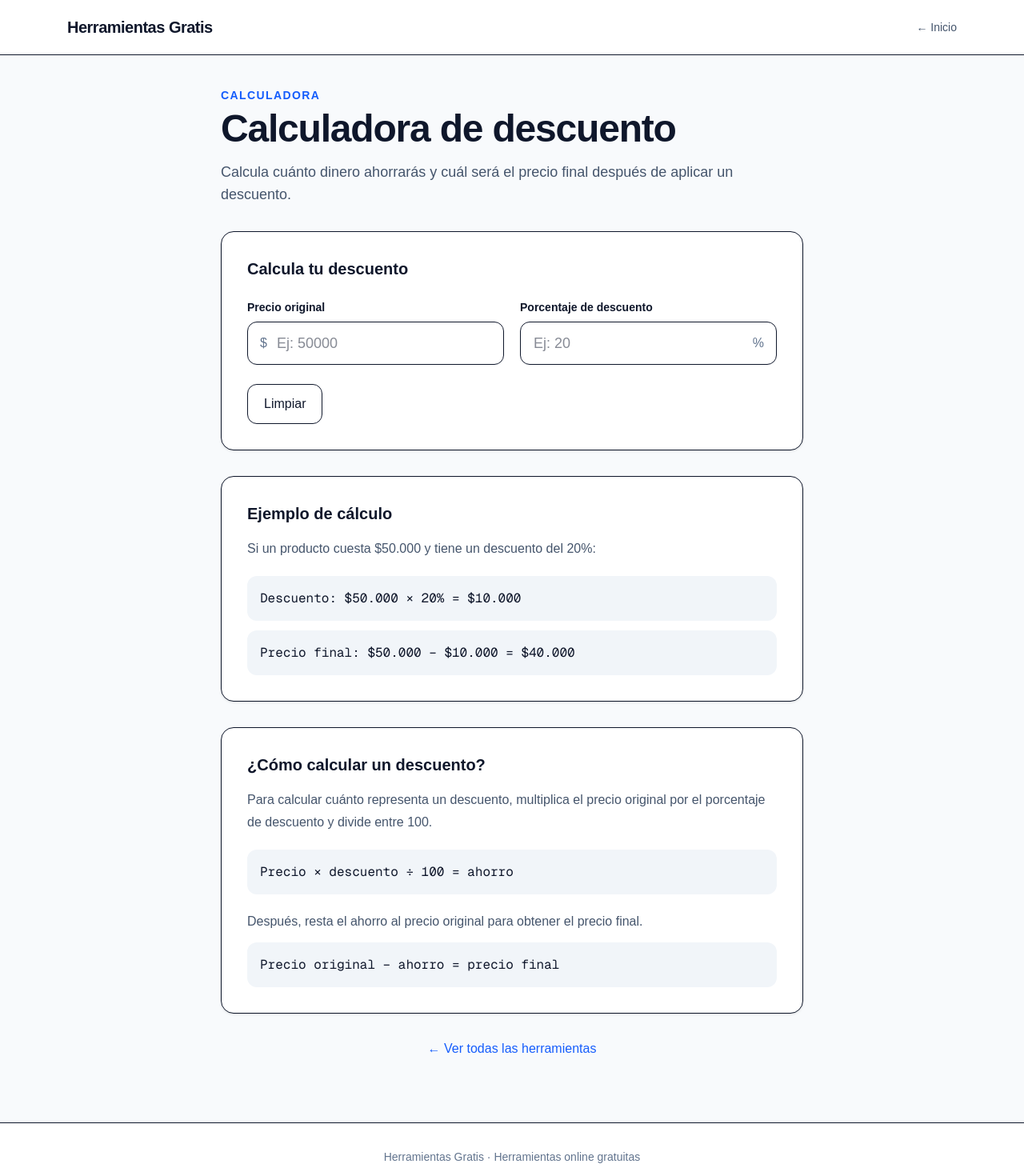
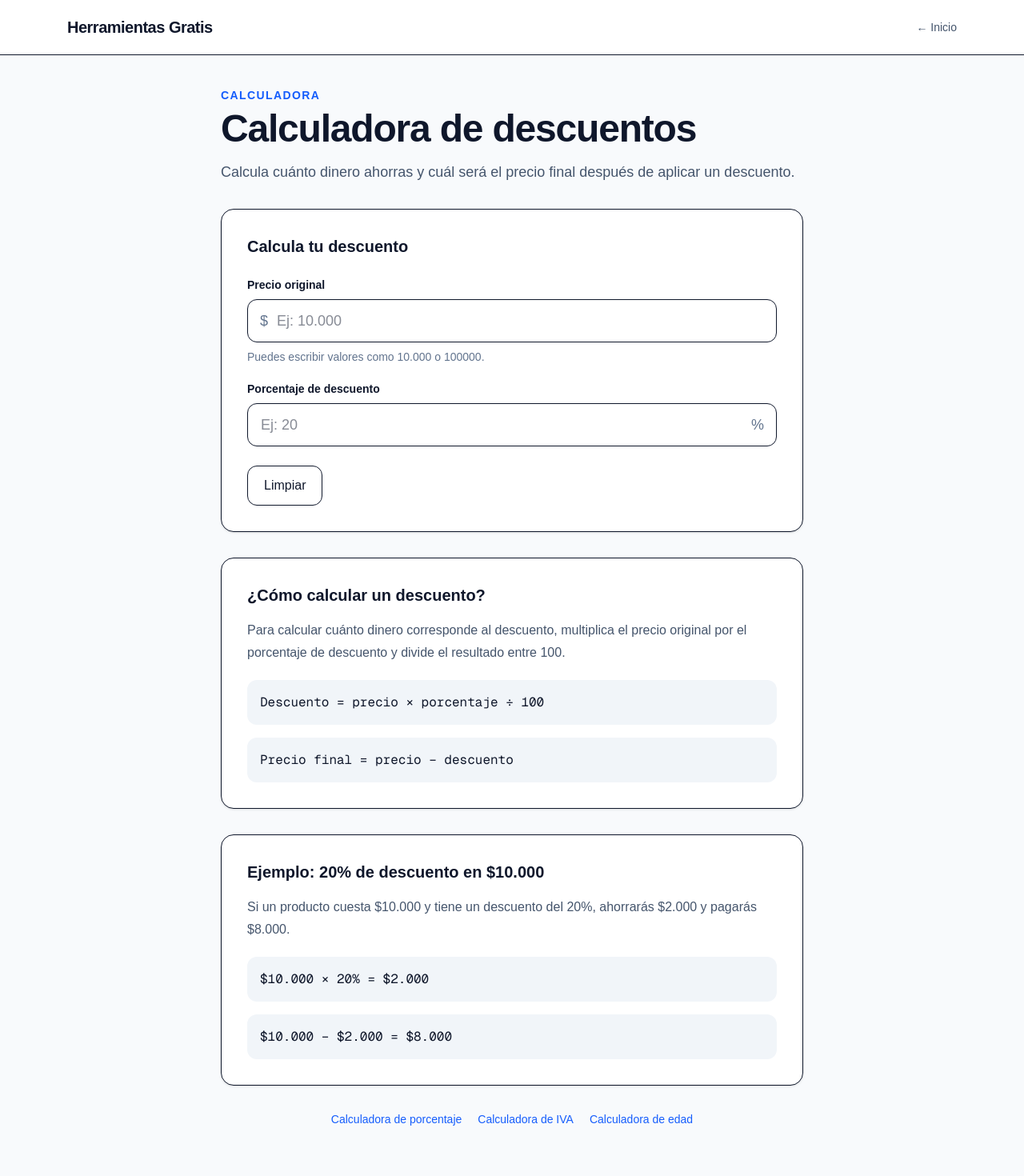
Before and after one commit to tvmaycol12-hue/herramientas-web, a Next.js app: page /descuento in a window 1280 px wide. Shown: the top 1470 px of the page at 80% size. Built offline with nearby package versions, Linux system fonts and the light colour scheme.

Commit message:
Correccion de formato de precios

```diff
--- a/app/descuento/page.tsx
+++ b/app/descuento/page.tsx
@@ -7,40 +7,55 @@ export default function DescuentoPage() {
   const [descuento, setDescuento] = useState("");
   const [copiado, setCopiado] = useState(false);
 
-  const precioNumero = Number(precio);
-  const descuentoNumero = Number(descuento);
+  // Convierte:
+  // 10.000 -> 10000
+  // 100.000 -> 100000
+  // 1.500.000 -> 1500000
+  const convertirNumero = (valor: string) => {
+    const limpio = valor.replace(/\./g, "").replace(/,/g, ".");
+    return Number(limpio);
+  };
 
-  let ahorro: number | null = null;
-  let precioFinal: number | null = null;
+  const precioNumero = convertirNumero(precio);
+  const descuentoNumero = convertirNumero(descuento);
+
+  let montoDescuento = 0;
+  let precioFinal = 0;
 
   if (
     precio !== "" &&
     descuento !== "" &&
-    precioNumero >= 0 &&
+    !isNaN(precioNumero) &&
+    !isNaN(descuentoNumero) &&
     descuentoNumero >= 0
   ) {
-    ahorro = (precioNumero * descuentoNumero) / 100;
-    precioFinal = precioNumero - ahorro;
+    montoDescuento =
+      precioNumero * (descuentoNumero / 100);
+
+    precioFinal =
+      precioNumero - montoDescuento;
   }
 
-  const formatearNumero = (numero: number) => {
-    return new Intl.NumberFormat("es-CL", {
+  const hayResultado =
+    precio !== "" &&
+    descuento !== "" &&
+    !isNaN(precioNumero) &&
+    !isNaN(descuentoNumero) &&
+    descuentoNumero >= 0;
+
+  const formatoPesos = (numero: number) => {
+    return numero.toLocaleString("es-CL", {
+      minimumFractionDigits: 0,
       maximumFractionDigits: 2,
-    }).format(numero);
+    });
   };
 
   const copiarResultado = async () => {
-    if (precioFinal === null) return;
+    if (!hayResultado) return;
 
-    const texto = `Precio original: ${formatearNumero(
-      precioNumero
-    )}\nDescuento: ${formatearNumero(
-      descuentoNumero
-    )}%\nAhorras: ${formatearNumero(
-      ahorro ?? 0
-    )}\nPrecio final: ${formatearNumero(precioFinal)}`;
-
-    await navigator.clipboard.writeText(texto);
+    await navigator.clipboard.writeText(
+      `$${formatoPesos(precioFinal)}`
+    );
 
     setCopiado(true);
 
@@ -71,7 +86,7 @@ export default function DescuentoPage() {
 
           <a
             href="/"
-            className="text-sm font-medium text-slate-600 transition hover:text-blue-600"
+            className="text-sm font-medium text-slate-600 hover:text-blue-600"
           >
             ← Inicio
           </a>
@@ -90,12 +105,12 @@ export default function DescuentoPage() {
           </p>
 
           <h1 className="text-4xl font-bold tracking-tight sm:text-5xl">
-            Calculadora de descuento
+            Calculadora de descuentos
           </h1>
 
           <p className="mt-4 text-lg leading-7 text-slate-600">
-            Calcula cuánto dinero ahorrarás y cuál será el precio final
-            después de aplicar un descuento.
+            Calcula cuánto dinero ahorras y cuál será el precio
+            final después de aplicar un descuento.
           </p>
 
         </div>
@@ -107,11 +122,8 @@ export default function DescuentoPage() {
             Calcula tu descuento
           </h2>
 
-          {/* CAMPOS */}
-          <div className="mt-6 grid gap-5 sm:grid-cols-2">
-
           {/* PRECIO */}
-            <div>
+          <div className="mt-6">
 
             <label className="mb-2 block text-sm font-semibold">
               Precio original
@@ -119,25 +131,36 @@ export default function DescuentoPage() {
 
             <div className="relative">
 
-                <span className="absolute left-4 top-1/2 -translate-y-1/2 text-slate-500">
+              <span className="absolute left-4 top-1/2 -translate-y-1/2 text-lg font-medium text-slate-500">
                 $
               </span>
 
               <input
-                  type="number"
-                  min="0"
+                type="text"
+                inputMode="decimal"
                 value={precio}
-                  onChange={(e) => setPrecio(e.target.value)}
-                  placeholder="Ej: 50000"
+                onChange={(e) => {
+                  const valor = e.target.value;
+
+                  if (/^[0-9.,]*$/.test(valor)) {
+                    setPrecio(valor);
+                    setCopiado(false);
+                  }
+                }}
+                placeholder="Ej: 10.000"
                 className="w-full rounded-xl border py-3 pl-9 pr-4 text-lg outline-none transition focus:border-blue-500 focus:ring-2 focus:ring-blue-100"
               />
 
             </div>
 
+            <p className="mt-2 text-sm text-slate-500">
+              Puedes escribir valores como 10.000 o 100000.
+            </p>
+
           </div>
 
           {/* DESCUENTO */}
-            <div>
+          <div className="mt-5">
 
             <label className="mb-2 block text-sm font-semibold">
               Porcentaje de descuento
@@ -146,16 +169,22 @@ export default function DescuentoPage() {
             <div className="relative">
 
               <input
-                  type="number"
-                  min="0"
-                  max="100"
+                type="text"
+                inputMode="decimal"
                 value={descuento}
-                  onChange={(e) => setDescuento(e.target.value)}
+                onChange={(e) => {
+                  const valor = e.target.value;
+
+                  if (/^[0-9.,]*$/.test(valor)) {
+                    setDescuento(valor);
+                    setCopiado(false);
+                  }
+                }}
                 placeholder="Ej: 20"
-                  className="w-full rounded-xl border px-4 py-3 pr-10 text-lg outline-none transition focus:border-blue-500 focus:ring-2 focus:ring-blue-100"
+                className="w-full rounded-xl border px-4 py-3 pr-12 text-lg outline-none transition focus:border-blue-500 focus:ring-2 focus:ring-blue-100"
               />
 
-                <span className="absolute right-4 top-1/2 -translate-y-1/2 text-slate-500">
+              <span className="absolute right-4 top-1/2 -translate-y-1/2 text-lg font-medium text-slate-500">
                 %
               </span>
 
@@ -163,94 +192,94 @@ export default function DescuentoPage() {
 
           </div>
 
-          </div>
+          {/* BOTÓN LIMPIAR */}
+          <div className="mt-6">
 
-          {/* BOTÓN LIMPIAR */}
             <button
               onClick={limpiar}
-            className="mt-6 rounded-xl border px-5 py-3 font-medium transition hover:bg-slate-50"
+              className="rounded-xl border px-5 py-3 font-medium transition hover:bg-slate-50"
             >
               Limpiar
             </button>
 
+          </div>
+
           {/* RESULTADO */}
-          {precioFinal !== null && ahorro !== null && (
-            <div className="mt-8 rounded-2xl bg-slate-900 p-6 text-white">
+          {hayResultado && (
+            <div className="mt-8">
+
+              <div className="rounded-2xl bg-slate-900 p-6 text-white">
 
                 <p className="text-sm text-slate-300">
                   Precio final
                 </p>
 
                 <p className="mt-2 text-4xl font-bold sm:text-5xl">
-                ${formatearNumero(precioFinal)}
+                  ${formatoPesos(precioFinal)}
                 </p>
 
-              <div className="mt-6 grid gap-4 sm:grid-cols-2">
+                <p className="mt-4 text-sm text-slate-300">
+                  Ahorras: ${formatoPesos(montoDescuento)}
+                </p>
 
-                <div className="rounded-xl bg-white/10 p-4">
+                <button
+                  onClick={copiarResultado}
+                  className="mt-5 rounded-xl bg-white px-4 py-2 text-sm font-semibold text-slate-900 transition hover:bg-slate-100"
+                >
+                  {copiado
+                    ? "✓ Copiado"
+                    : "Copiar resultado"}
+                </button>
 
-                  <p className="text-sm text-slate-300">
+              </div>
+
+              {/* DETALLE */}
+              <div className="mt-5 grid gap-4 sm:grid-cols-2">
+
+                <div className="rounded-xl border p-5">
+
+                  <p className="text-sm text-slate-500">
                     Precio original
                   </p>
 
-                  <p className="mt-1 text-xl font-semibold">
-                    ${formatearNumero(precioNumero)}
+                  <p className="mt-2 text-2xl font-bold">
+                    ${formatoPesos(precioNumero)}
                   </p>
 
                 </div>
 
-                <div className="rounded-xl bg-white/10 p-4">
+                <div className="rounded-xl border p-5">
 
-                  <p className="text-sm text-slate-300">
-                    Ahorras
+                  <p className="text-sm text-slate-500">
+                    Descuento ({descuentoNumero}%)
                   </p>
 
-                  <p className="mt-1 text-xl font-semibold">
-                    ${formatearNumero(ahorro)}
+                  <p className="mt-2 text-2xl font-bold">
+                    ${formatoPesos(montoDescuento)}
+                  </p>
+
+                </div>
+
+                <div className="rounded-xl border p-5 sm:col-span-2">
+
+                  <p className="text-sm text-slate-500">
+                    Precio final
+                  </p>
+
+                  <p className="mt-2 text-2xl font-bold">
+                    ${formatoPesos(precioFinal)}
                   </p>
 
                 </div>
 
               </div>
 
-              <button
-                onClick={copiarResultado}
-                className="mt-6 rounded-xl bg-white px-5 py-3 text-sm font-semibold text-slate-900 transition hover:bg-slate-100"
-              >
-                {copiado ? "✓ Resultado copiado" : "Copiar resultado"}
-              </button>
-
             </div>
           )}
 
         </section>
 
-        {/* EJEMPLOS */}
-        <section className="mt-8 rounded-2xl border bg-white p-6 shadow-sm sm:p-8">
-
-          <h2 className="text-xl font-bold">
-            Ejemplo de cálculo
-          </h2>
-
-          <p className="mt-4 leading-7 text-slate-600">
-            Si un producto cuesta $50.000 y tiene un descuento del 20%:
-          </p>
-
-          <div className="mt-5 space-y-3">
-
-            <div className="rounded-xl bg-slate-100 p-4 font-mono">
-              Descuento: $50.000 × 20% = $10.000
-            </div>
-
-            <div className="rounded-xl bg-slate-100 p-4 font-mono">
-              Precio final: $50.000 − $10.000 = $40.000
-            </div>
-
-          </div>
-
-        </section>
-
-        {/* PREGUNTAS */}
+        {/* EXPLICACIÓN */}
         <section className="mt-8 rounded-2xl border bg-white p-6 shadow-sm sm:p-8">
 
           <h2 className="text-xl font-bold">
@@ -258,34 +287,65 @@ export default function DescuentoPage() {
           </h2>
 
           <p className="mt-4 leading-7 text-slate-600">
-            Para calcular cuánto representa un descuento, multiplica el
-            precio original por el porcentaje de descuento y divide entre
-            100.
+            Para calcular cuánto dinero corresponde al descuento,
+            multiplica el precio original por el porcentaje de
+            descuento y divide el resultado entre 100.
           </p>
 
           <div className="mt-5 rounded-xl bg-slate-100 p-4 font-mono">
-            Precio × descuento ÷ 100 = ahorro
+            Descuento = precio × porcentaje ÷ 100
           </div>
 
-          <p className="mt-5 leading-7 text-slate-600">
-            Después, resta el ahorro al precio original para obtener el
-            precio final.
-          </p>
-
-          <div className="mt-3 rounded-xl bg-slate-100 p-4 font-mono">
-            Precio original − ahorro = precio final
+          <div className="mt-4 rounded-xl bg-slate-100 p-4 font-mono">
+            Precio final = precio − descuento
           </div>
 
         </section>
 
-        {/* VOLVER */}
-        <div className="mt-8 text-center">
+        {/* EJEMPLO */}
+        <section className="mt-8 rounded-2xl border bg-white p-6 shadow-sm sm:p-8">
+
+          <h2 className="text-xl font-bold">
+            Ejemplo: 20% de descuento en $10.000
+          </h2>
+
+          <p className="mt-4 leading-7 text-slate-600">
+            Si un producto cuesta $10.000 y tiene un descuento
+            del 20%, ahorrarás $2.000 y pagarás $8.000.
+          </p>
+
+          <div className="mt-5 rounded-xl bg-slate-100 p-4 font-mono">
+            $10.000 × 20% = $2.000
+          </div>
+
+          <div className="mt-4 rounded-xl bg-slate-100 p-4 font-mono">
+            $10.000 − $2.000 = $8.000
+          </div>
+
+        </section>
+
+        {/* ENLACES */}
+        <div className="mt-8 flex flex-wrap justify-center gap-5 text-sm">
 
           <a
-            href="/"
+            href="/porcentaje"
             className="font-medium text-blue-600 hover:underline"
           >
-            ← Ver todas las herramientas
+            Calculadora de porcentaje
+          </a>
+
+          <a
+            href="/iva"
+            className="font-medium text-blue-600 hover:underline"
+          >
+            Calculadora de IVA
+          </a>
+
+          <a
+            href="/edad"
+            className="font-medium text-blue-600 hover:underline"
+          >
+            Calculadora de edad
           </a>
 
         </div>
--- a/app/iva/page.tsx
+++ b/app/iva/page.tsx
@@ -10,8 +10,17 @@ export default function IvaPage() {
   const [iva, setIva] = useState("19");
   const [copiado, setCopiado] = useState(false);
 
-  const precioNumero = Number(precio);
-  const ivaNumero = Number(iva);
+  // Convierte valores como:
+  // 10.000 -> 10000
+  // 100.000 -> 100000
+  // 1.500.000 -> 1500000
+  const convertirNumero = (valor: string) => {
+    const limpio = valor.replace(/\./g, "").replace(/,/g, ".");
+    return Number(limpio);
+  };
+
+  const precioNumero = convertirNumero(precio);
+  const ivaNumero = convertirNumero(iva);
 
   let precioFinal = 0;
   let montoIva = 0;
@@ -70,7 +79,6 @@ export default function IvaPage() {
   return (
     <main className="min-h-screen bg-slate-50 text-slate-900">
 
-      {/* HEADER */}
       <header className="border-b bg-white">
         <div className="mx-auto flex max-w-6xl items-center justify-between px-5 py-5">
 
@@ -91,10 +99,8 @@ export default function IvaPage() {
         </div>
       </header>
 
-      {/* CONTENIDO */}
       <div className="mx-auto max-w-3xl px-5 py-10">
 
-        {/* TÍTULO */}
         <div className="mb-8">
 
           <p className="mb-2 text-sm font-bold uppercase tracking-widest text-blue-600">
@@ -112,14 +118,12 @@ export default function IvaPage() {
 
         </div>
 
-        {/* CALCULADORA */}
         <section className="rounded-2xl border bg-white p-6 shadow-sm sm:p-8">
 
           <h2 className="text-xl font-bold">
             Calcula tu IVA
           </h2>
 
-          {/* MODOS */}
           <div className="mt-6 grid gap-3 sm:grid-cols-2">
 
             <button
@@ -164,7 +168,6 @@ export default function IvaPage() {
 
           </div>
 
-          {/* PRECIO */}
           <div className="mt-6">
 
             <label className="mb-2 block text-sm font-semibold">
@@ -180,22 +183,29 @@ export default function IvaPage() {
               </span>
 
               <input
-                type="number"
-                min="0"
+                type="text"
+                inputMode="decimal"
                 value={precio}
                 onChange={(e) => {
-                  setPrecio(e.target.value);
-                  setCopiado(false);
+                  const valor = e.target.value;
+
+                  if (/^[0-9.,]*$/.test(valor)) {
+                    setPrecio(valor);
+                    setCopiado(false);
+                  }
                 }}
-                placeholder="Ej: 10000"
+                placeholder="Ej: 10.000"
                 className="w-full rounded-xl border py-3 pl-9 pr-4 text-lg outline-none transition focus:border-blue-500 focus:ring-2 focus:ring-blue-100"
               />
 
             </div>
 
+            <p className="mt-2 text-sm text-slate-500">
+              Puedes escribir valores como 10.000 o 100000.
+            </p>
+
           </div>
 
-          {/* IVA */}
           <div className="mt-5">
 
             <label className="mb-2 block text-sm font-semibold">
@@ -205,12 +215,16 @@ export default function IvaPage() {
             <div className="relative">
 
               <input
-                type="number"
-                min="0"
+                type="text"
+                inputMode="decimal"
                 value={iva}
                 onChange={(e) => {
-                  setIva(e.target.value);
-                  setCopiado(false);
+                  const valor = e.target.value;
+
+                  if (/^[0-9.,]*$/.test(valor)) {
+                    setIva(valor);
+                    setCopiado(false);
+                  }
                 }}
                 className="w-full rounded-xl border px-4 py-3 pr-12 text-lg outline-none transition focus:border-blue-500 focus:ring-2 focus:ring-blue-100"
               />
@@ -227,7 +241,6 @@ export default function IvaPage() {
 
           </div>
 
-          {/* BOTÓN LIMPIAR */}
           <div className="mt-6">
 
             <button
@@ -239,7 +252,6 @@ export default function IvaPage() {
 
           </div>
 
-          {/* RESULTADO */}
           {hayResultado && (
             <div className="mt-8">
 
@@ -270,7 +282,6 @@ export default function IvaPage() {
 
               </div>
 
-              {/* DETALLE */}
               <div className="mt-5 grid gap-4 sm:grid-cols-2">
 
                 <div className="rounded-xl border p-5">
@@ -316,7 +327,6 @@ export default function IvaPage() {
 
         </section>
 
-        {/* EXPLICACIÓN */}
         <section className="mt-8 rounded-2xl border bg-white p-6 shadow-sm sm:p-8">
 
           <h2 className="text-xl font-bold">
@@ -339,7 +349,6 @@ export default function IvaPage() {
 
         </section>
 
-        {/* EJEMPLO */}
         <section className="mt-8 rounded-2xl border bg-white p-6 shadow-sm sm:p-8">
 
           <h2 className="text-xl font-bold">
@@ -361,7 +370,6 @@ export default function IvaPage() {
 
         </section>
 
-        {/* ENLACES */}
         <div className="mt-8 flex flex-wrap justify-center gap-5 text-sm">
 
           <a
@@ -389,7 +397,6 @@ export default function IvaPage() {
 
       </div>
 
-      {/* FOOTER */}
       <footer className="mt-10 border-t bg-white">
 
         <div className="mx-auto max-w-6xl px-5 py-8 text-center text-sm text-slate-500">
```
Lines whose indentation alone changed are shown as unchanged.
